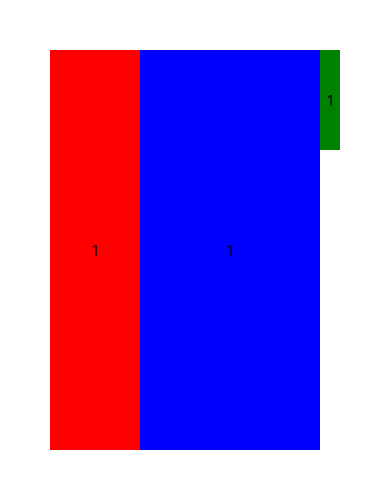
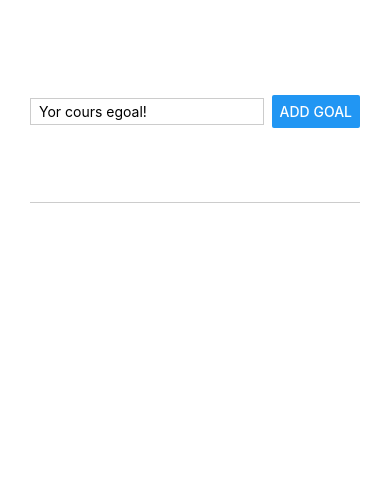
Before and after one commit to ehaborae/myproject, a React Native app: screen / in a window 390 px wide. Shown: the top 488 px of the page. Built offline with nearby package versions, Linux system fonts and the light colour scheme.

Commit message:
flat_list

```diff
--- a/App.js
+++ b/App.js
@@ -1,39 +1,91 @@
-import React, { useState } from 'react';
-import { StyleSheet, Text, View, Button, TextInput } from 'react-native';
+import { useState } from 'react';
+import { StyleSheet, Text, View, Button, TextInput, ScrollView, FlatList } from 'react-native';
 
 export default function App() {
+
+  // register a new state here
+  const [enteredGoalText, setEnteredGoalText] = useState('');
+  // empty array to manage List of goals
+  const [courseGoals, setCoursGoals] = useState([]);
+
+  // this function is to get data that in TextInput
+  function goalInputHandler(enteredText) {
+    setEnteredGoalText(enteredText);
+    // console.log(enteredText);
+  };
+
+
+  // this function is to handel get data and submiting it
+  function addGoalHandler() {
+    setCoursGoals((currentCourseGoals) => [...courseGoals, { text: enteredGoalText, id: Math.random().toString() }]);
+  };
 
 
   return (
     <View style={
-      { padding: 50, flexDirection: 'row',width:'100%',height:500 ,justifyContent:'space-evenly',alignItems:'stretch'}
+      style.appContainer
     }>
-      <View style={{
-        flex:1,
-        backgroundColor: 'red',
-        justifyContent: 'center',
-        alignItems: 'center',
-      }} >
-        <Text>1</Text>
+      <View style={
+        style.inputContainre
+      }>
+        <TextInput placeholder='Yor cours egoal!' style={style.textInput} onChangeText={goalInputHandler} />
+        <Button title='Add Goal' onPress={addGoalHandler} />
       </View>
-      <View style={{
-        flex:2,
-        backgroundColor: 'blue',
-        width: 50,
-        justifyContent: 'center',
-        alignItems: 'center',
-      }} >
-        <Text>1</Text>
-      </View>
-      <View style={{
-        backgroundColor: 'green',
-        width: 20,
-        height: 100,
-        justifyContent: 'center',
-        alignItems: 'center',
-      }} >
-        <Text>1</Text>
+
+      <View style={style.goalsContainer}>
+        <FlatList data={courseGoals} renderItem={itemData => {
+
+          return (
+            <View style={style.goalItem}>
+              <Text style={style.goalTextItem}>{itemData.item.text}</Text>
+            </View>
+          );
+        }} keyExtractor={(item, index) => {
+          return item.id;
+        }} />
       </View>
     </View>
   );
 }
+
+const style = StyleSheet.create({
+  appContainer: {
+    paddingTop: 50,
+    paddingHorizontal: 30,
+    // height:'100%',
+    flex: 1,
+    width: '100%'
+
+  },
+  inputContainre: {
+    alignItems: 'center',
+    flexDirection: 'row',
+    justifyContent: 'space-between',
+    paddingBottom: 30,
+    borderBottomWidth: 1,
+    flex: 1,
+    marginBottom: 30,
+    borderColor: '#cccccc',
+  },
+  textInput: {
+    padding: 4,
+    paddingLeft: 8,
+    borderWidth: 1,
+    borderColor: '#cccccc',
+    flex: 1,
+    marginRight: 8,
+  },
+  goalsContainer: {
+    flex: 5,
+  },
+  goalItem: {
+    padding: 8,
+    margin: 8,
+    color: 'white',
+    borderRadius: 6,
+    backgroundColor: '#5e0acc',
+  },
+  goalTextItem: {
+    color: 'white',
+  }
+});
```
